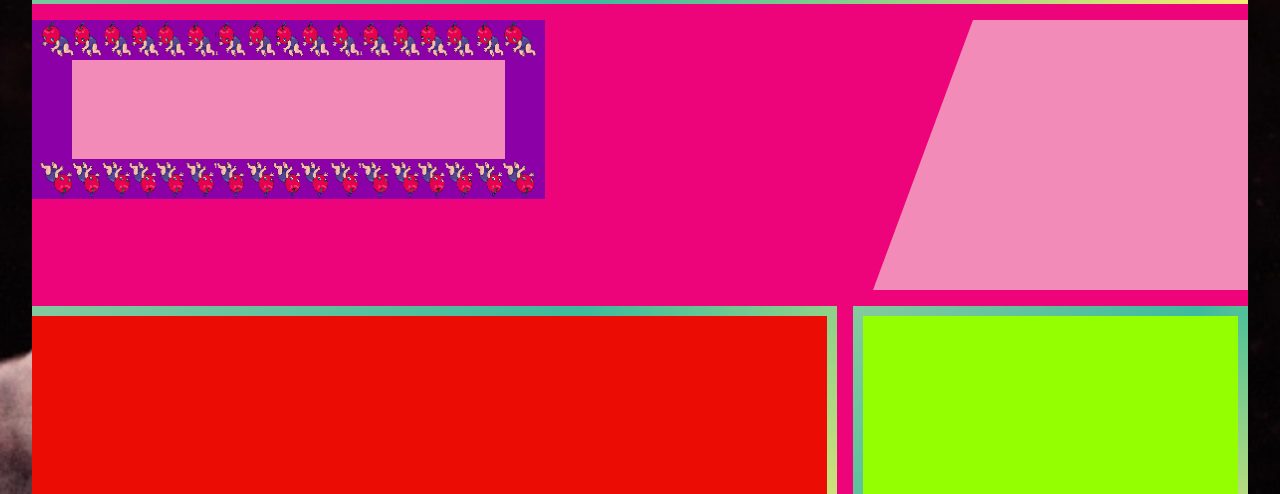
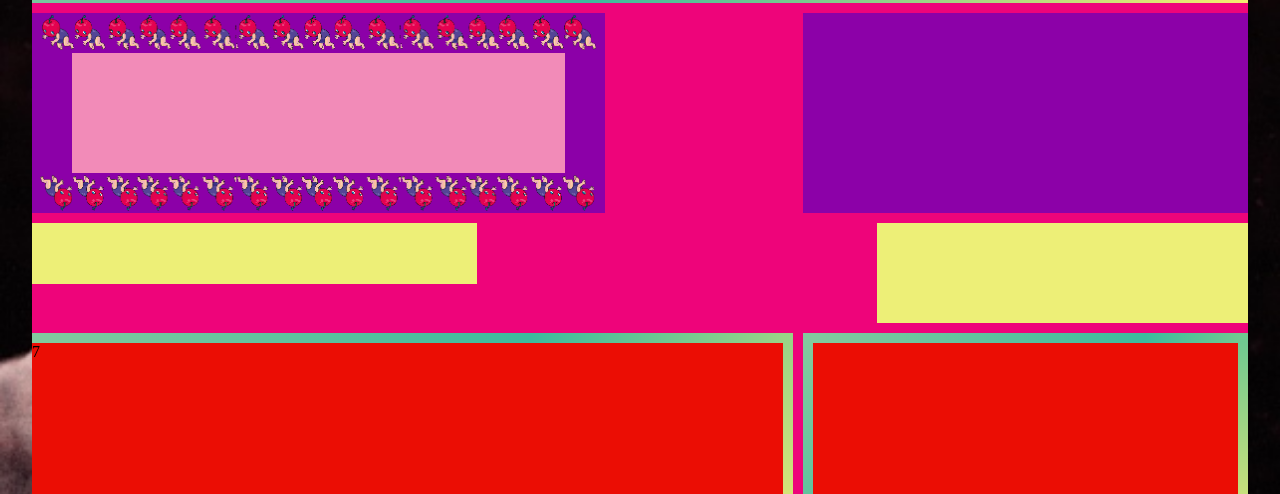
Before and after one commit to from1toseven/from1toseven.github.io, a plain HTML site: page Interactive-Media/asm2/exercise1/index.html in a window 1280 px wide. Shown: the part 161-655 px from the top of the page. Drawn offline with Linux system fonts and the light colour scheme; files whose address does not match are found by name; a web font is replaced by a local one.

Commit message:
Add files via upload

```diff
--- a/Interactive-Media/asm2/exercise1/index.html
+++ b/Interactive-Media/asm2/exercise1/index.html
@@ -18,9 +18,11 @@
         </div>
         <div class="box3"></div>
         <div class="box4"></div>
-        <div class="box4skewed"></div>
         <div class="box5"></div>
-        <div class="box6">
+        <div class="box6"></div>
+        <div class="box6skewed"></div>
+        <div class="box7">7</div>
+        <div class="box8">
             <div class="content2">
                 nct127
             </div>
--- a/Interactive-Media/asm2/exercise1/style.css
+++ b/Interactive-Media/asm2/exercise1/style.css
@@ -7,9 +7,9 @@ body{
 }
 .container {
     display: grid;
-    grid-template-columns: 1.3fr 0.7fr 1fr;
-    grid-template-rows: 0.3fr 1fr 1.2fr 0.5fr 2fr 1fr;
-    gap: 1em;
+    grid-template-columns:  1.5fr 0.4fr 0.6fr 1.5fr;
+    grid-template-rows:  0.3fr 1fr 1fr 1.1fr 0.5fr 1.7fr 1.4fr;
+    gap: 10px 10px;
     grid-auto-flow: row;
     width: 100vw auto;
     height: 100vh;
@@ -18,12 +18,12 @@ body{
 }
 .box1{
     background-color: #ee047a;
-    grid-area: 1 / 1 / 7 / 4;
+    grid-area: 1 / 1 / 8 / 5;
 
 }
 .box2{
     background-color: #94ff00;
-    grid-area: 2 / 1 / 3 / 4;
+    grid-area: 2 / 1 / 3 / 5;
     border: 10px solid;
     padding: 10px;
     border-image-source: linear-gradient(-45deg,#f4ec70, #3cbb9d, #83ca9e);
@@ -32,46 +32,58 @@ body{
 }
 .box3 {
     background-color: #f28bb8;
-    grid-area: 3 / 1 / 4 / 2;
+    grid-area: 3 / 1 / 4 / 3;
     border: 40px solid;
     border-image-source: url("borderimg.png");
     border-image-slice: 134;
     border-image-repeat: round;
+    height: auto;
 
 
 }
 .box4 {
-    background-color: #f28bb8;
-    grid-area: 3 / 3 / 5 / 4;
-    height: 270px;
+    background-color: #8c01a8;
+    grid-area: 3 / 4 / 4 / 5;
+    height: 200px;
 }
-.box4skewed {
-    background-color: #ee047a;
-    grid-area: 3 / 2 / 5 / 4;
-    height: 270px;
-    width: 60%;
-    border-right: 100px solid #f28bb8;
-    border-top: 270px solid transparent;
-    box-sizing: border-box;
+
+.box5{
+    background-color: #edef77;
+    grid-area: 4 / 1 / 5 / 2;
+}
+.box6 {
+    background-color: #edef77;
+    grid-area: 4 / 4 / 6 / 5;
+    height: auto;
 
 }
-
-.box5 {
+.box6skewed {
+    background-color: #ee047a;
+    grid-area: 4 / 4 / 6 / 5;
+    height: 270;
+    width: 30%;
+    border-right: 60px solid #edef77;
+    border-top:  auto solid transparent;
+    box-sizing: border-box;
+}
+.box7 {
     background-color: #eb0d04;
-    grid-area: 5 / 1 / 6 / 3;
+    grid-area: 6 / 1 / 7 / 4;
+    height: auto;
     border-top: 10px solid;
     border-bottom: 10px solid;
     border-right: 10px solid;
     border-image-source: linear-gradient(-45deg,#f4ec70, #3cbb9d, #83ca9e);
     border-image-slice: 1;
+
 }
-.box6 {
-    background-color: #94ff00;
-    grid-area: 5 / 3 / 6 / 4;
+.box8 {
+    background-color: #eb0d04;
+    grid-area: 6 / 4 / 7 / 5;
+    height: 230px;
     border: 10px solid;
     border-image-source: linear-gradient(-45deg,#f4ec70, #3cbb9d, #83ca9e);
     border-image-slice: 1;
-
 
 }
 .content1{
@@ -85,7 +97,7 @@ body{
     font-family: "blinker", "secular one", "manrope", "consolas", sans-serif;
     font-size: 45px;
     text-align: right ;
-    padding-top: 5em;
+    padding-top: 3.5em;
     padding-right: 10px;
 }
 /* I chose the layout of The Incal 3 - page 40 for my first exercise.
```
